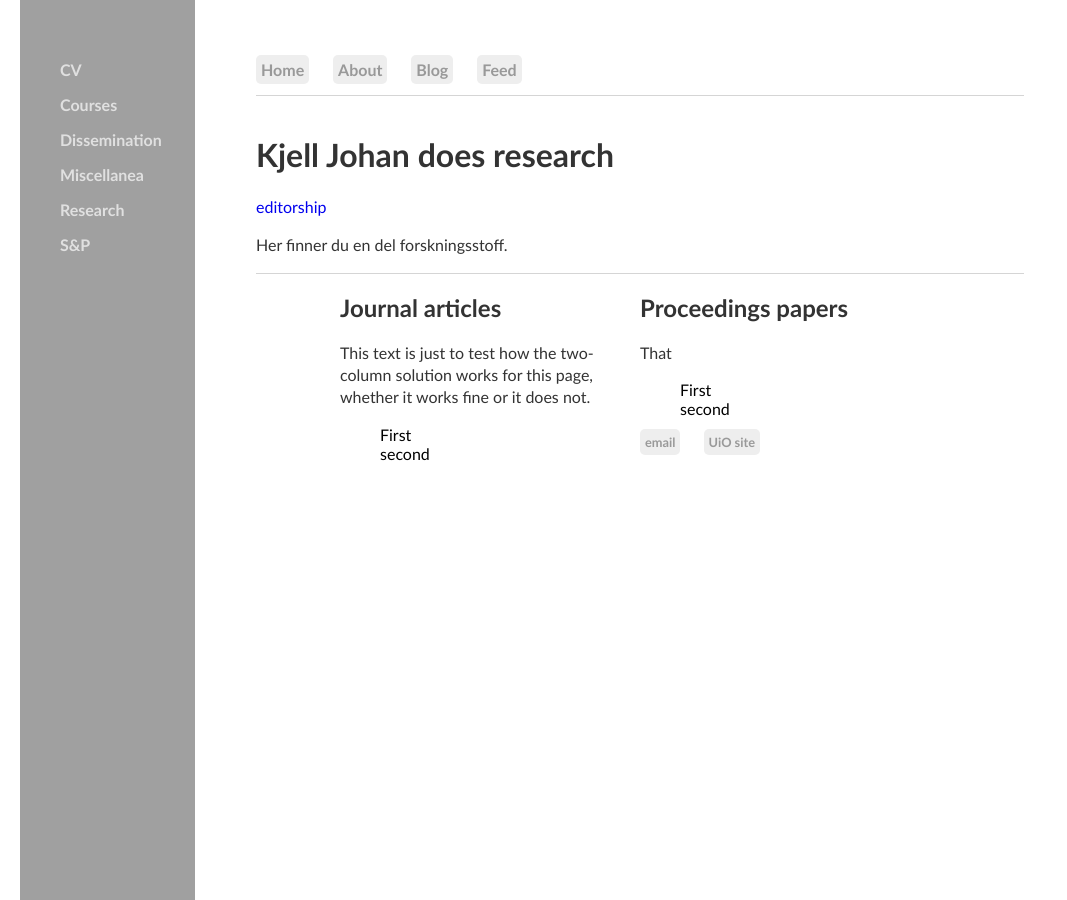
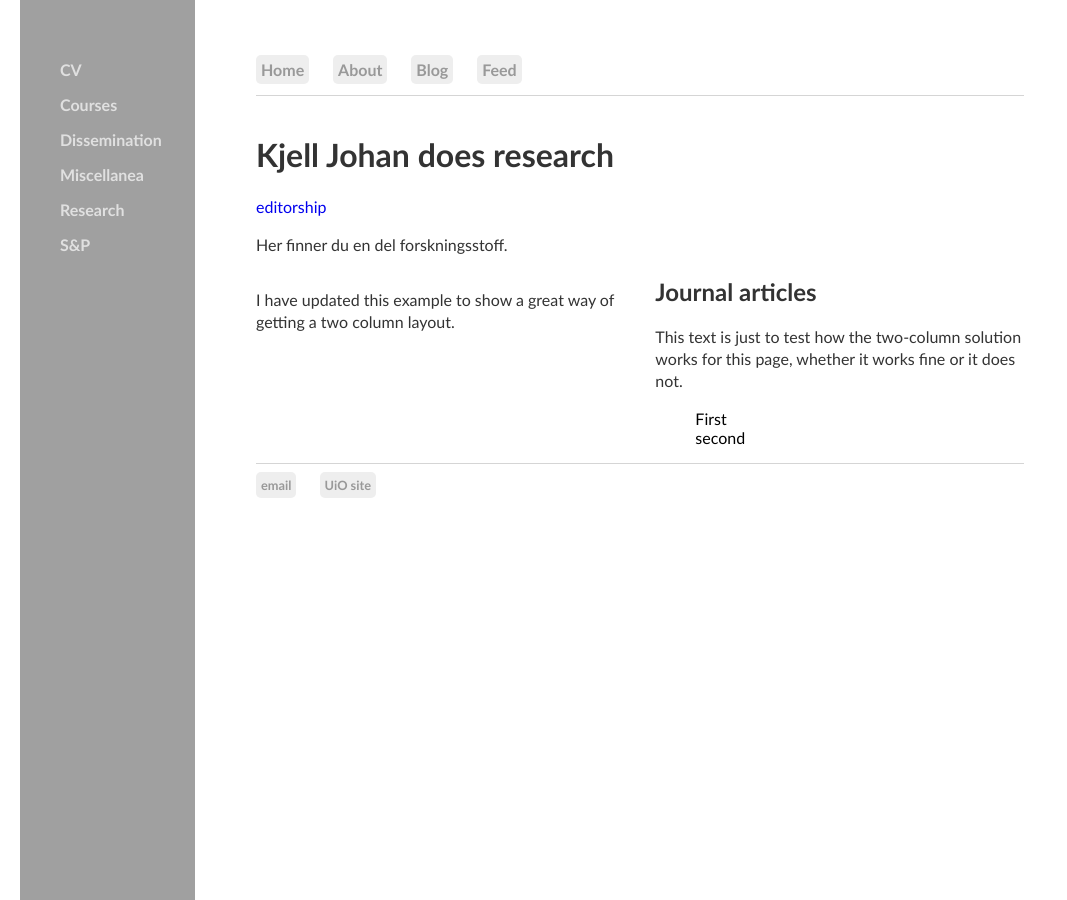
Before and after one commit to kjelljs/kjelljs.github.io, a Jekyll site: the page built from research/index.html, in a window 1280 px wide. Shown: the whole page, without its empty margins (0-1067 px from the left). Built offline with Jekyll 4.4.1, drawn with Linux system fonts in a browser that asks for light colours.

Commit message:
Update index.html

```diff
--- a/research/index.html
+++ b/research/index.html
@@ -8,35 +8,24 @@
 	<p>Her finner du en del forskningsstoff.</p>
 </div><!-- /.blurb -->
 <style type="text/css">
-#wrap {
-   width:600px;
-   margin:0 auto;
+.left {
+    float: left;
+    width: 48%;
 }
-#left_col {
-   float:left;
-   width:300px;
-}
-#right_col {
-   float:right;
-   width:300px;
+
+.right {
+    margin-left: 52%;
 }
 </style>
 
-<div id="wrap">
-    <div id="left_col">
-	    <h2>Journal articles</h2>
+<div class="left">
+    <p>I have updated this example to show a great way of getting a two column layout.</p>
+</div>
+<div class="right">
+    <h2>Journal articles</h2>
 	    <p>This text is just to test how the two-column solution works for this page, whether it works fine or it does not.</p>
 	    <ul>
 		    <li> First </li>
 		    <li> second </li>
-	    </ul>
-    </div>
-    <div id="right_col">
-	    <h2>Proceedings papers</h2>
-	    <p>That</p>
-	    <ul>
-		    <li> First </li>
-		    <li> second </li>
-	    </ul>
-    </div>
+    </ul>
 </div>
```
